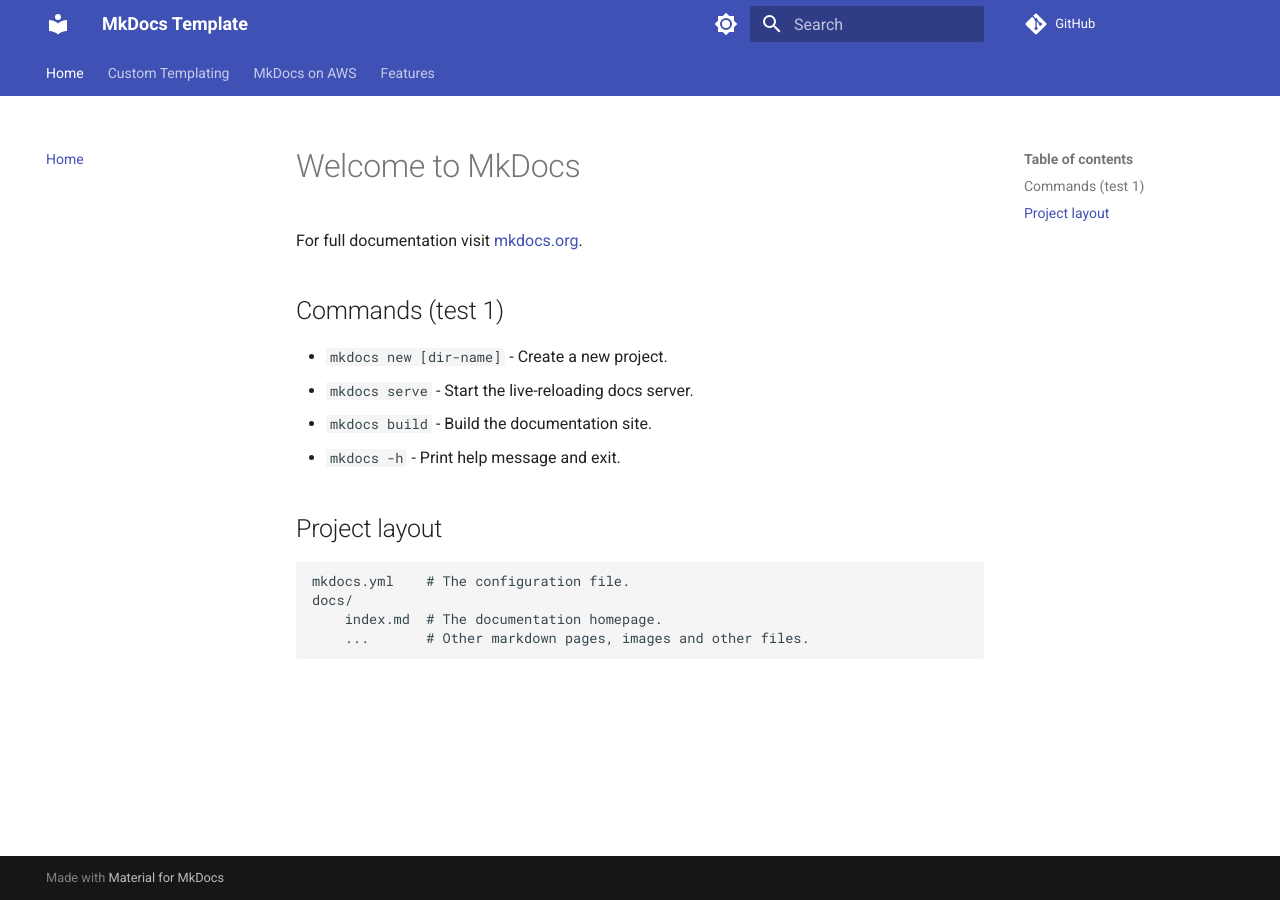
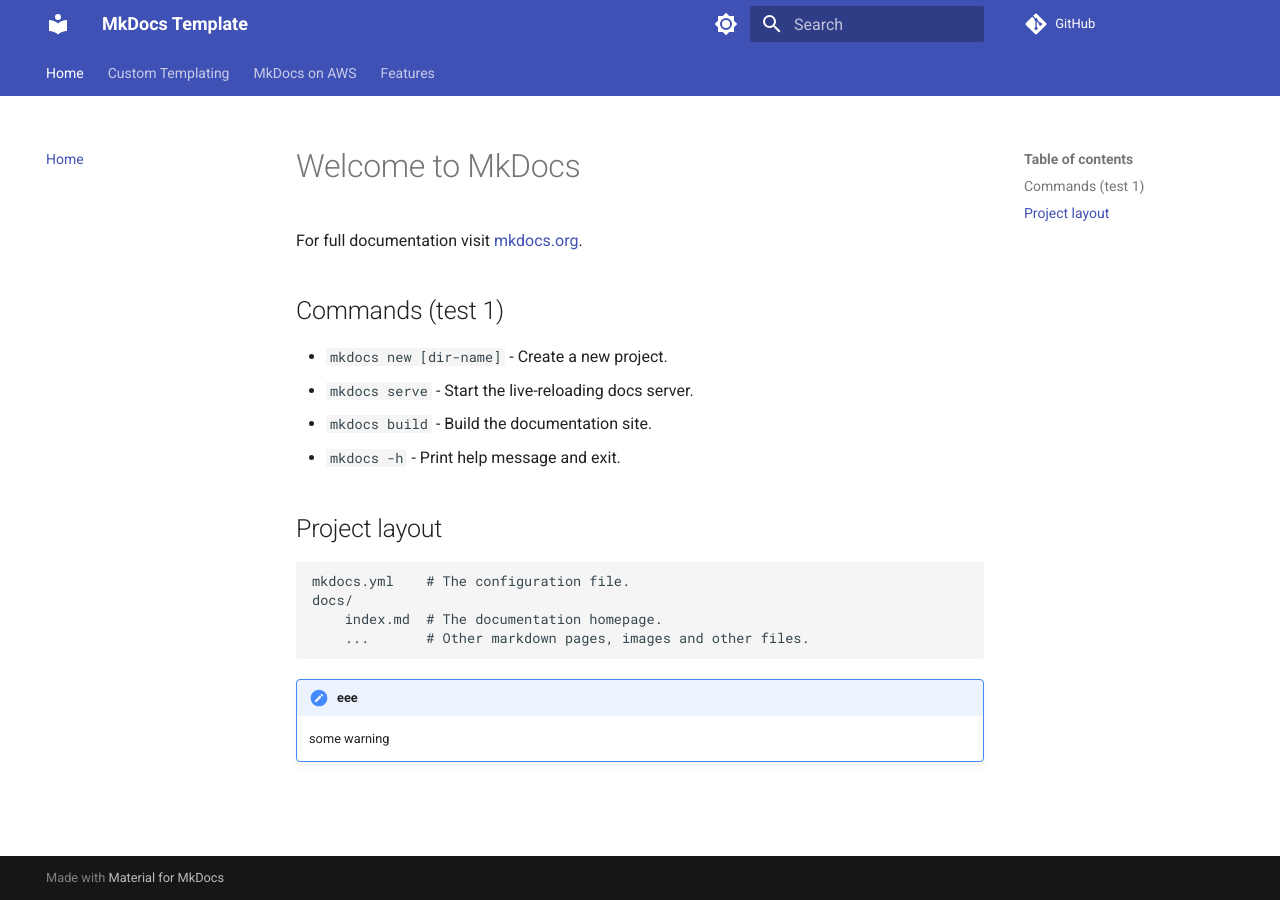
Before and after one commit to baniol/mkdocs-template, an MkDocs documentation site: the page built from docs/index.md, in a window 1280 px wide. Built offline with MkDocs 1.6.1 and Material for MkDocs 9.7.7, drawn with Linux system fonts in a browser that asks for light colours; comment, search, counter and statistics services are not loaded.

Commit message:
aws deploy

```diff
--- a/docs/index.md
+++ b/docs/index.md
@@ -15,3 +15,6 @@
     docs/
         index.md  # The documentation homepage.
         ...       # Other markdown pages, images and other files.
+
+!!! warn "eee"
+    some warning
```
